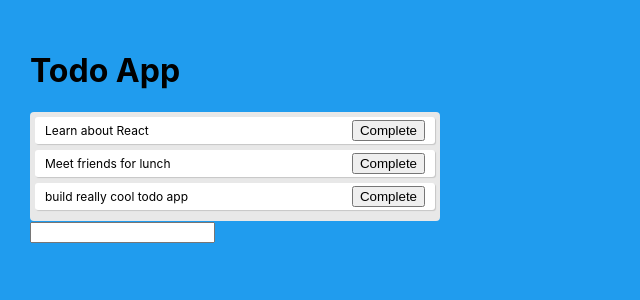
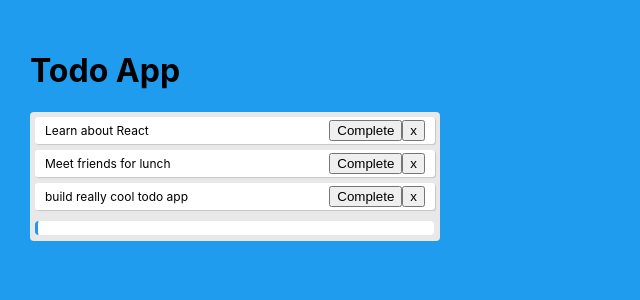
Before and after one commit to sotopro/Sm6_Sesion_7_8_RNative03, a React (Create React App) app: page / in a window 1280 px wide. Shown: the top 300 px of the page, without its empty margins (0-640 px from the left). Built offline with nearby package versions, Linux system fonts and the light colour scheme.

Commit message:
[feature] - style input & add remove todo

```diff
--- a/src/App.jsx
+++ b/src/App.jsx
@@ -21,15 +21,27 @@ const  App = () => {
     setTodos(newTodos)
   }
 
+  const removeTodo = (index) => {
+    const newTodos = [...todos];
+    newTodos.splice(index, 1);
+    setTodos(newTodos)
+  }
+
   return (
     <div className="app">
       <h1>Todo App</h1>
       <div className="todo-list">
         {todos.map((item, index) => (
-          <Todo key={index} todo={item} index={index} completeTodo={completeTodo}/>
+          <Todo
+            key={index}
+            todo={item}
+            index={index}
+            completeTodo={completeTodo}
+            removeTodo={removeTodo}
+            />
         ))}
+        <TodoForm addTodo={addTodo}/>
       </div>
-      <TodoForm addTodo={addTodo}/>
     </div>
   );
 }
--- a/src/shared/components/todo-form/index.css
+++ b/src/shared/components/todo-form/index.css
@@ -0,0 +1,14 @@
+.input {
+    width: 99%;
+    border-radius: 4px;
+    border-left: 3px solid;
+    border-left-color: #2196f3;
+    border-top: none;
+    border-bottom: none;
+    border-right: none;
+    background: #ffffff;
+    padding: 0;
+    margin: 0;
+    outline: none;
+    font-size: 12px;
+}
--- a/src/shared/components/todo/index.jsx
+++ b/src/shared/components/todo/index.jsx
@@ -1,7 +1,7 @@
 import React from 'react';
 import './index.css';
 
-const Todo = ({ todo, index, completeTodo }) => {
+const Todo = ({ todo, index, completeTodo, removeTodo }) => {
     return (
         <div
             className="todo"
@@ -10,6 +10,7 @@ const Todo = ({ todo, index, completeTodo }) => {
             {todo.text}
             <div>
                 <button onClick={() => completeTodo(index)}>Complete</button>
+                <button onClick={() => removeTodo(index)}>x</button>
             </div>
         </div>
     )
```
